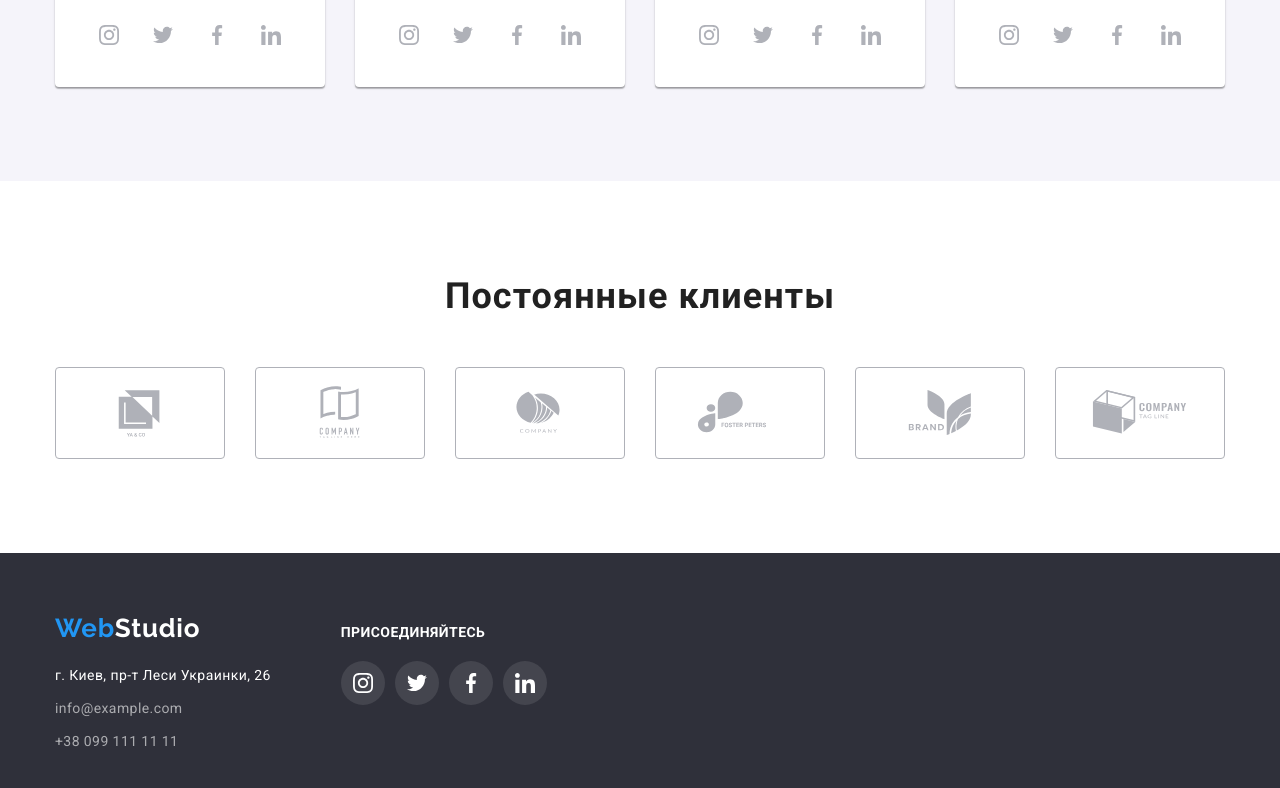
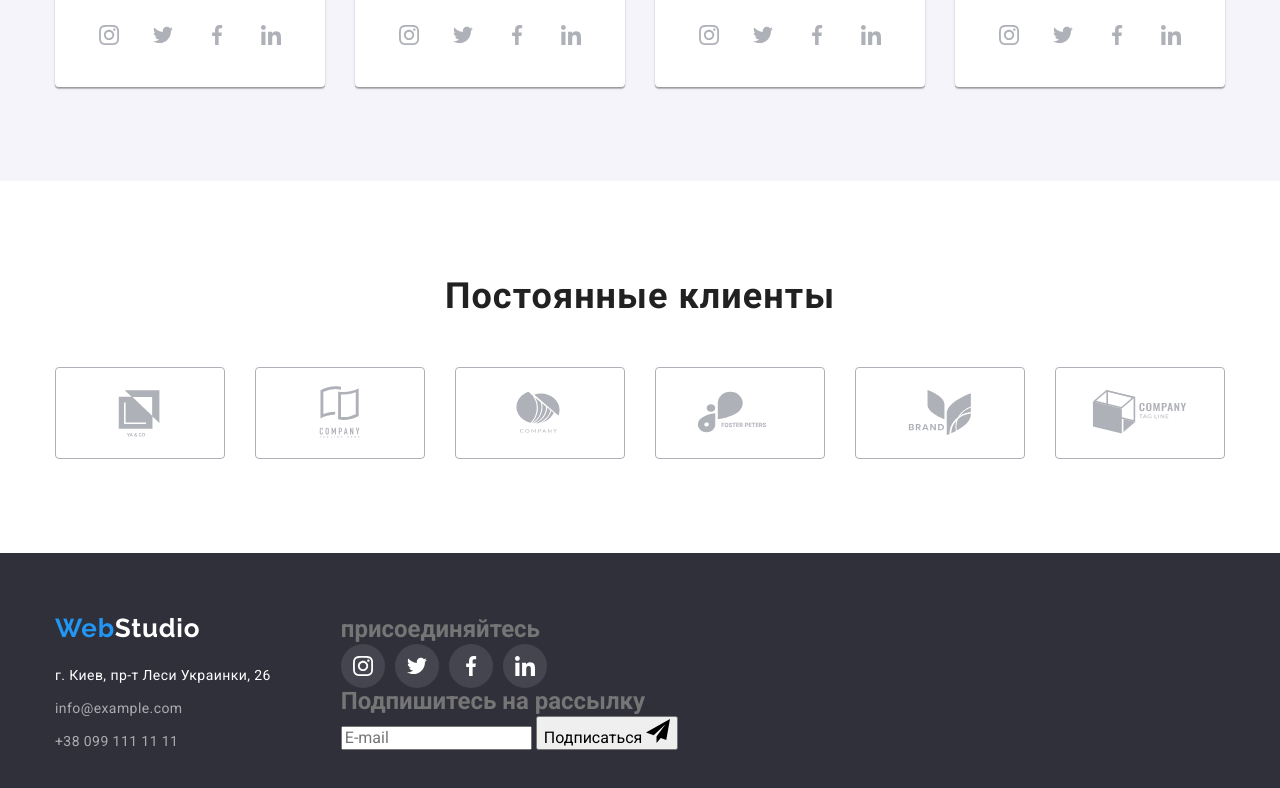
Before and after one commit to anvomm/goit-markup-hw-06, a plain HTML site: page index.html in a window 1280 px wide. Shown: the part 2123-2911 px from the top of the page. Drawn offline with nearby package versions, Linux system fonts and the light colour scheme.

Commit message:
добавляет форму подписки в футер

```diff
--- a/index.html
+++ b/index.html
@@ -293,7 +293,8 @@
                 </address>
             </div>
             <div class="footer-subscribtion-side">
-                <h2 class="footer-social-links-title">присоединяйтесь</h2>
+                <div class="join-section">
+                    <h2 class="footer-subscription-side-title">присоединяйтесь</h2>
                     <ul class="footer-social-links-list">
                         <li class="footer-social-links-item social-item">
                             <a class="footer-social-links-link social-icon" href="">
@@ -325,6 +326,18 @@
                         </li>
                     </ul>
                 </div>
+                <div class="subscription-section">
+                    <h2 class="footer-subscription-side-title">Подпишитесь на рассылку</h2>
+                    <form class="subscription-form">
+                        <input class="subscription-form-input" type="email" name="email" placeholder="E-mail">
+                        <button class="footer-subscription-btn button" type="submit">Подписаться
+                            <svg class="footer-subscription-btn-icon" width="24" height="24">
+                                <use href="./images/sprite.svg#send"></use>
+                            </svg>
+                        </button>
+                    </form>
+                </div>
+            </div>
         </div>
     </footer>
     <div class="backdrop is-hidden" data-modal>
```
Lines whose indentation alone changed are shown as unchanged.
